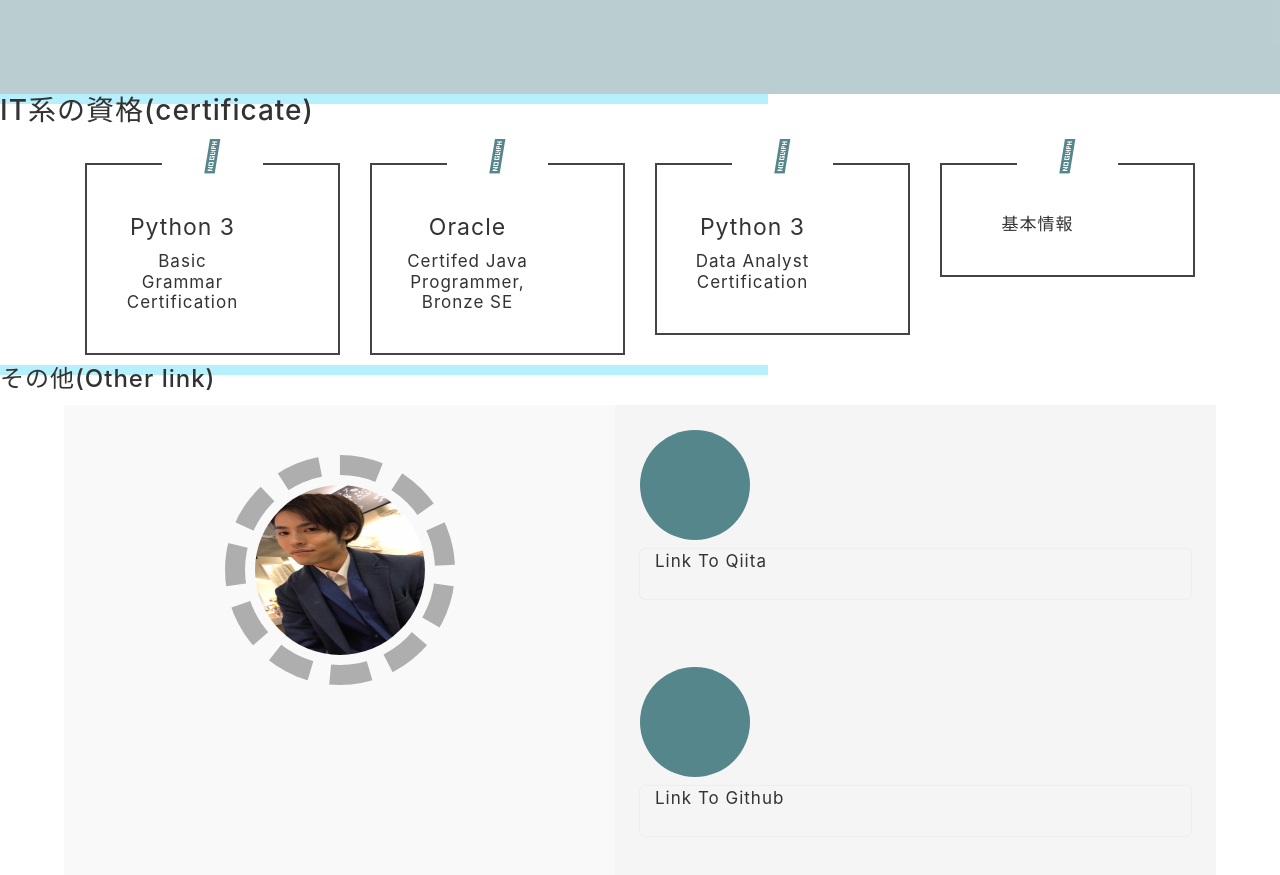
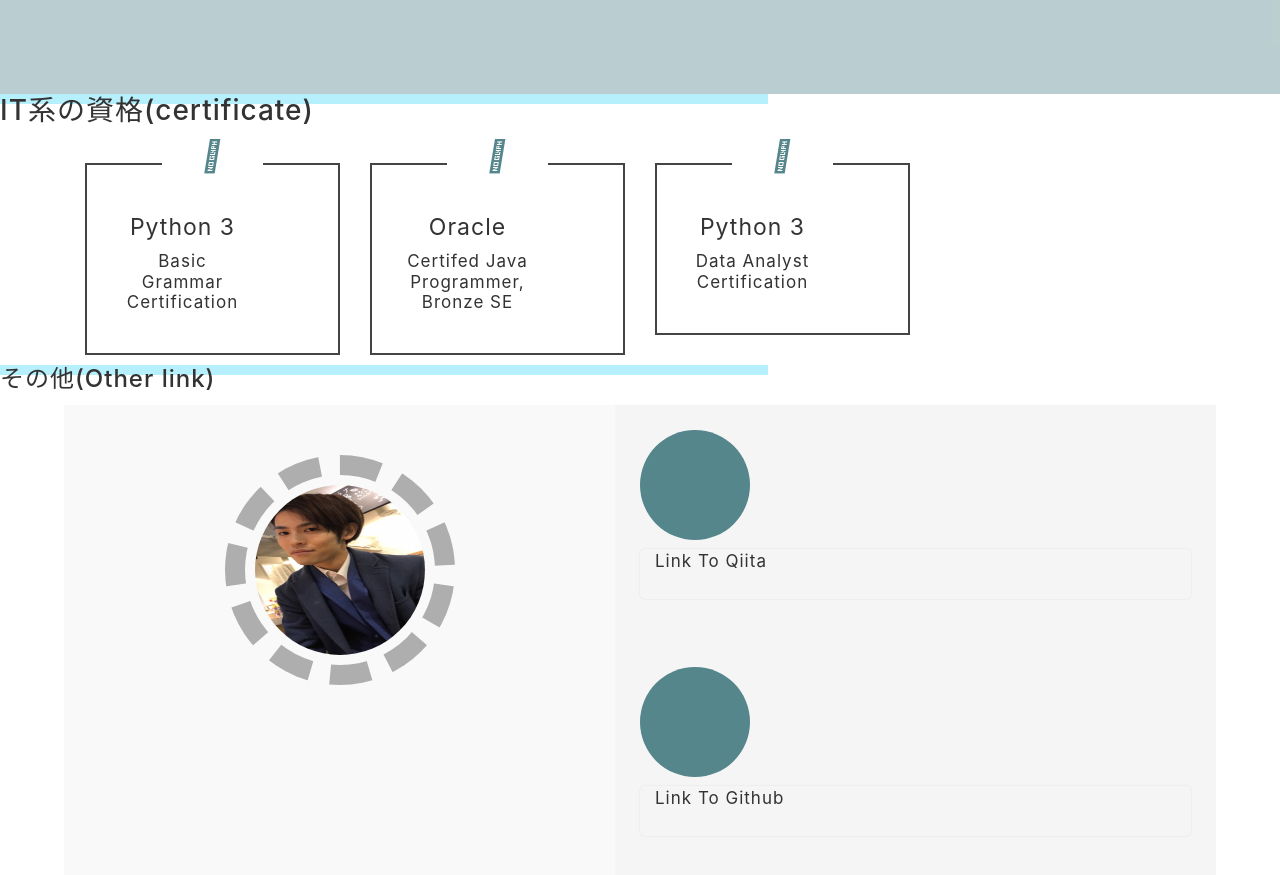
Before and after one commit to kota-math/kotakobayashi, a plain HTML site: page index.html in a window 1280 px wide. Shown: the part 1480-2355 px from the top of the page. Drawn offline with nearby package versions, Linux system fonts and the light colour scheme.

Commit message:
Update index.html

```diff
--- a/index.html
+++ b/index.html
@@ -137,21 +137,6 @@
 						</div>
 					</div>
 				</div>
-
-				<div class="col-md-3 col-sm-6">
-					<div class="squareItem">
-						<div class="squareInnerContainer">
-							<div class="squareIcon">
-								<i class="fa-solid fa-file-invoice"></i>
-							</div>
-
-							<div class="squareContent">
-								<h3>基本情報</h3>
-							</div>
-						</div>
-					</div>
-				</div>
-
 			</div>
 		</div>
 	</div>
```
